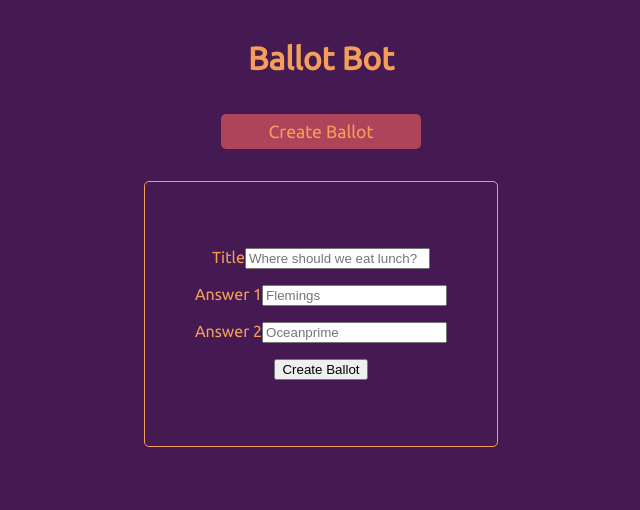
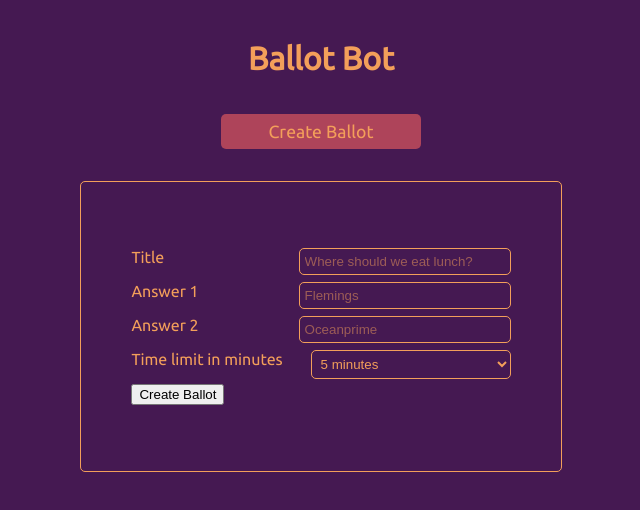
Before and after one commit to richwblake/ballotbot-frontend, a React (Vite) app: page /new in a window 1280 px wide. Shown: the top 510 px of the page, without its empty margins (319-959 px from the left). Built offline with nearby package versions, Linux system fonts and the light colour scheme.

Commit message:
Adds timer functionality to edit and show components

```diff
--- a/src/index.css
+++ b/src/index.css
@@ -44,12 +44,30 @@ li:hover {
 }
 
 #ballot-form {
-    text-align: center;
     margin: 2rem auto;
     padding: 50px;
     border: 1px solid #F39F5A;
     border-radius: 5px;
-    width: fit-content;
+    width: 30%;
+}
+
+.new-ballot-inp {
+    float: right;
+    width: 200px;
+    color: #F39F5A;
+    padding: 5px;
+    background: none;
+    border: 1px solid #F39F5A;
+    border-radius: 5px;
+}
+
+.responses-radio {
+    margin: 8px 4px;
+}
+
+::placeholder {
+    color: #F39F5A;
+    opacity: 0.5;
 }
 
 #ballot {
--- a/src/routes/ballot.jsx
+++ b/src/routes/ballot.jsx
@@ -1,4 +1,5 @@
 import { useLoaderData } from 'react-router-dom';
+import { useEffect, useRef, useState } from 'react';
 
 export async function loader({ params }) {
     return await fetchBallotById(params.ballotId);
@@ -10,6 +11,20 @@ const fetchBallotById = async id => {
     return json;
 }
 
+
+export default function Ballot() {
+    const ballot = useLoaderData();
+    const [secondsLeft, setSecondsLeft] = useState(ballot.exp_s - ballot.seconds_since_creation);
+
+    const decrease = () => setSecondsLeft(prev => prev - 1);
+    let intervalRef = useRef();
+
+    useEffect(() => {
+        intervalRef.current = setInterval(decrease, 1000);
+
+        return () => clearInterval(intervalRef.current);
+    }, []);
+
     const renderResponses = responses => {
         return responses.map(r => (
             <div id='responses' key={r.pubId}>
@@ -18,13 +33,18 @@ const renderResponses = responses => {
             </div>));
     }
 
-export default function Ballot() {
+    const formatTimeLeft = () => {
+        if (secondsLeft <= 0) {
+            return "Ballot closed!";
+        }
+        return `Ballot closes in ${Math.floor(secondsLeft / 60)}:${secondsLeft % 60 < 10 ? "0" + secondsLeft % 60 : secondsLeft % 60}`;
+    };
 
-    const ballot = useLoaderData();
 
     return (
         <div id='ballot'>
             <h1>{ballot.title}</h1>
+            <p>{formatTimeLeft()}</p>
             {renderResponses(ballot.responses)}
         </div>
     );
--- a/src/routes/edit.jsx
+++ b/src/routes/edit.jsx
@@ -1,4 +1,5 @@
 import { useLoaderData, Form, redirect } from 'react-router-dom';
+import { useRef, useEffect, useState } from 'react';
 
 export async function loader({ params }) {
     return await fetchBallotById(params.ballotId);
@@ -35,24 +36,61 @@ const fetchBallotById = async id => {
     return json;
 }
 
-const renderResponses = responses => {
-    return responses.map(r => (
-        <div id='responses' key={r.pubId}>
-            <input value={r.pubId} type='radio' name='picked' /><span>{r.content}</span>
-            <p>Votes: {r.votes}</p>
-        </div>));
-}
 
 export default function VoteBallot() {
 
     const ballot = useLoaderData();
+    const [secondsLeft, setSecondsLeft] = useState(ballot.exp_s - ballot.seconds_since_creation);
+    const [ballotIsOpen, setBallotIsOpen] = useState(ballot.exp_s > ballot.seconds_since_creation);
+
+    const decrease = () => {
+        setSecondsLeft(prev => prev - 1);
+    }
+    let intervalRef = useRef();
+
+    useEffect(() => {
+        intervalRef.current = setInterval(decrease, 1000);
+
+        return () => clearInterval(intervalRef.current);
+    }, []);
+
+    useEffect(() => {
+        if (secondsLeft <= 0) {
+            setSecondsLeft(0);
+            setBallotIsOpen(false);
+            clearInterval(intervalRef.current);
+        }
+    }, [secondsLeft]);
+
+    const renderChoices = () => {
+        return ballot.responses.map(r => (
+            <div id='responses' key={r.pubId}>
+                <input className="responses-radio" value={r.pubId} type='radio' name='picked' /><span>{r.content}</span>
+            </div>));
+    };
+
+
+    const renderResults = () => {
+        return ballot.responses.map(r => (
+            <div id='responses' key={r.pubId}>
+                <h2>{r.content}</h2>
+                <p>Votes: {r.votes}</p>
+            </div>));
+    };
+
+    const formatTimeLeft = () => {
+        if (secondsLeft <= 0) {
+            return "Ballot closed!";
+        }
+        return `Ballot closes in ${Math.floor(secondsLeft / 60)}:${secondsLeft % 60 < 10 ? "0" + secondsLeft % 60 : secondsLeft % 60}`;
+    };
 
     return (
         <Form method='post' id='ballot'>
             <h1>{ballot.title}</h1>
-            {renderResponses(ballot.responses)}
-            <button type='submit' id='vote-btn'>Cast Vote</button>
-            <p><i>Vote Screen</i></p>
+            <p><i>{formatTimeLeft()}</i></p>
+            {ballotIsOpen ? renderChoices() : renderResults()}
+            {ballotIsOpen ? <button type='submit' id='vote-btn'>Cast Vote</button> : ""}
         </Form>
     );
 }
--- a/src/routes/new.jsx
+++ b/src/routes/new.jsx
@@ -1,4 +1,5 @@
 import { Form, redirect } from 'react-router-dom';
+import { useState } from 'react';
 
 const postData = async postObject => {
     const response = await fetch('http://localhost:3000/polls', postObject);
@@ -9,6 +10,7 @@ const postData = async postObject => {
 export async function action({ request, params }) {
     const formData = await request.formData();
     const ballotInfo = Object.fromEntries(formData);
+    console.log(ballotInfo);
 
     const postObj= {
         method: "POST",
@@ -17,6 +19,7 @@ export async function action({ request, params }) {
         },
         body: JSON.stringify({
             title: ballotInfo.title,
+            exp_s: parseInt(ballotInfo.timer) * 60,
             responses: [
                 {
                     content: ballotInfo.ans1,
@@ -34,6 +37,9 @@ export async function action({ request, params }) {
 }
 
 export default function NewBallot() {
+
+    const numTextFields = useState(0);
+
     return (
         <Form method='post' id='ballot-form'>
             <p>
@@ -41,6 +47,7 @@ export default function NewBallot() {
                     <span>Title</span>
                     <input
                         type='text'
+                        className='new-ballot-inp'
                         name='title'
                         placeholder='Where should we eat lunch?'
                     />
@@ -51,6 +58,7 @@ export default function NewBallot() {
                     <span>Answer 1</span>
                     <input
                         type='text'
+                        className='new-ballot-inp'
                         name='ans1'
                         placeholder='Flemings'
                     />
@@ -61,9 +69,20 @@ export default function NewBallot() {
                     <span>Answer 2</span>
                     <input
                         type='text'
+                        className='new-ballot-inp'
                         name='ans2'
                         placeholder='Oceanprime'
                     />
+                </label>
+            </p>
+            <p>
+                <label>
+                    <span>Time limit in minutes</span>
+                    <select name="timer" className='new-ballot-inp'>
+                        <option value="5">5 minutes</option>
+                        <option value="10">10 minutes</option>
+                        <option value="20">20 minutes</option>
+                    </select>
                 </label>
             </p>
             <p>
```
Lines whose indentation alone changed are shown as unchanged.
